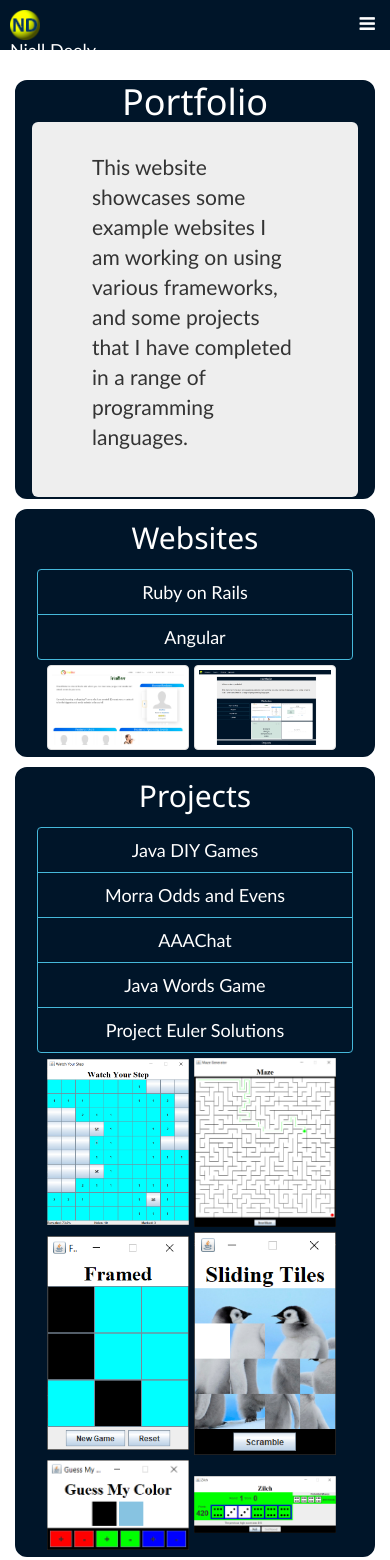
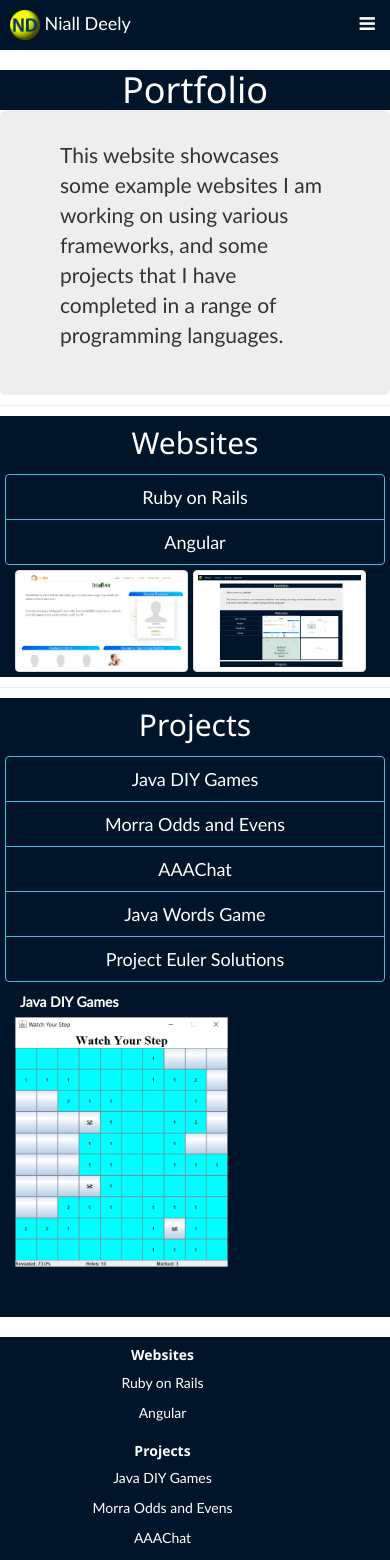
Before and after one commit to ndeely/Angular-ndcom, an Angular app: page / in a window 390 px wide. Shown: the top 1560 px of the page. Built offline with nearby package versions, Linux system fonts and the light colour scheme.

Commit message:
image slider added to projects and homepage
+ slideshow.css
+ slideshow.js
- css changes for website layout
- added name to top nav

```diff
--- a/angular.json
+++ b/angular.json
@@ -25,18 +25,16 @@
 						"aot": true,
 						"assets": [
 							"src/favicon.ico",
-							"src/assets",
-							{
-								"glob": "**/*",
-								"input": "./node_modules/@ant-design/icons-angular/src/inline-svg/",
-								"output": "/assets/"
-							}
+							"src/assets"
 						],
 						"styles": [
               "node_modules/bootstrap/dist/css/bootstrap.min.css",
-							"src/styles.scss"
+							"src/styles.scss",
+              "src/assets/css/slideshow.css"
 						],
-						"scripts": []
+						"scripts": [
+              "src/assets/js/slideshow.js"
+            ]
 					},
 					"configurations": {
 						"production": {
--- a/package.json
+++ b/package.json
@@ -11,7 +11,6 @@
   },
   "private": true,
   "dependencies": {
-    "@angular/animations": "^12.0.2",
     "@angular/common": "^12.0.2",
     "@angular/compiler": "^12.0.2",
     "@angular/core": "^12.0.2",
@@ -39,6 +38,6 @@
     "protractor": "^7.0.0",
     "ts-node": "^10.0.0",
     "tslint": "^6.1.3",
-    "typescript": "^4.3.2"
+    "typescript": "4.2.4"
   }
 }
--- a/src/app/header/header.component.html
+++ b/src/app/header/header.component.html
@@ -2,8 +2,8 @@
   <div class="container-fluid">
     <div class="navbar-header">
       <a class="navbar-brand" routerLink="">
-        <img src="./assets/images/favicon.png" style="max-width:30px;" />
-         Niall Deely
+        <img src="./assets/images/favicon.png" />
+        <span> Niall Deely</span>
       </a>
       <a class="hamburger" (click)="toggleNav()"><i class="fa fa-bars"></i></a>
     </div>
--- a/src/app/header/header.component.scss
+++ b/src/app/header/header.component.scss
@@ -8,31 +8,37 @@
 
 .navbar-brand {
   padding:10px 10px;
+  img {
+    display: inline;
+    max-width: 30px;
+  }
 }
 
 nav.navbar {
   border:none;
   border-radius: 0px;
-}
-
-nav.navbar, ul.dropdown-menu {
   background-color:#001529;
-}
-
-nav.navbar a, ul.dropdown-menu p {
-  color:#fff !important;
-}
-
-ul.navbar-nav li a:hover, ul.navbar-nav li a:active, ul.navbar-nav li a:focus, li.dropdown.open a.dropdown-toggle {
-  background-color: #1890FF;
+  a {
+    color:#fff !important;
+  }
 }
 
 ul.dropdown-menu {
+  background-color:#001529;
   margin-top: -1px;
+  p {
+    color:#fff !important;
+    text-align: center;
+  }
 }
 
-ul.dropdown-menu p {
-  text-align: center;
+ul.navbar-nav li {
+  a:hover,
+  a:active,
+  a:focus,
+  &.dropdown.open a.dropdown-toggle {
+    background-color: #1890FF;
+  }
 }
 
 @media screen and (max-width: 768px) {
--- a/src/app/home/home.component.html
+++ b/src/app/home/home.component.html
@@ -5,6 +5,7 @@
       that I have completed in a range of programming languages.</p>
   </div>
 </div>
+<hr>
 <div class="container">
   <h2>Websites</h2>
   <div class="sites">
@@ -46,6 +47,7 @@
     </div>
   </div>
 </div>
+<hr>
 <div class="container">
   <h2>Projects</h2>
   <div class="projects">
@@ -60,19 +62,21 @@
       <div class="projectImage col-xs-12 col-md-8">
         <div *ngIf="!selectedProject">
           <span *ngFor="let project of projects">
-            <a *ngIf="project.imagePaths.length > 0" (click)="selectProject(project.id)">
-              <img
-                *ngFor="let imagePath of project.imagePaths"
-                src="{{ imagePath }}" alt="{{ project.name }}"
-              />
-            </a>
+            <div *ngIf="project.imagePaths.length > 0">
+              <p class="projectTitle">{{ project.name }}</p>
+              <a (click)="selectProject(project.id)">
+                <div class="slideshow-container">
+                  <img *ngFor="let imgPath of project.imagePaths" class="mySlides" src="{{ imgPath }}" alt="{{ project.name }}">
+                </div>
+              </a>
+            </div>
+
           </span>
         </div>
         <div *ngIf="selectedProject && selectedProject.imagePaths.length > 0">
-          <img
-          *ngFor="let imagePath of selectedProject.imagePaths"
-          src="{{ imagePath }}"
-          alt="{{ selectedProject.name }}" />
+          <div class="slideshow-container">
+            <img *ngFor="let imgPath of selectedProject.imagePaths" class="mySlides" src="{{ imgPath }}" alt="{{ selectedProject.name }}">
+          </div>
         </div>
       </div>
     </div>
--- a/src/app/home/home.component.scss
+++ b/src/app/home/home.component.scss
@@ -2,14 +2,12 @@
   margin:0px;
 }
 
-.container {
-  margin: 10px 0px;
-  border: 2px solid #001529;
-  border-radius: 12px;
-  background-color: #001529;
-  h2 {
-    padding: 10px;
-  }
+hr {
+  margin:10px 0px;
+}
+
+.container h2 {
+  padding: 10px;
 }
 
 .introText {
@@ -45,16 +43,21 @@
 
 .projectImage img {
   max-height: 250px;
-  display: inline;
 }
 
 .siteImage img, .projectImage img {
   max-width: 95%;
+  margin: 0px 5px 5px 0px;
 }
 
-.siteImage img.img-thumbnail, .projectImage img {
-  margin: 0px 5px 5px 0px;
+.siteImage img.img-thumbnail {
   max-width:48%;
+}
+
+p.projectTitle {
+  color: #FFF;
+  font-weight: bold;
+  padding: 5px;
 }
 
 .desc {
--- a/src/app/projects/projects.component.html
+++ b/src/app/projects/projects.component.html
@@ -1,4 +1,4 @@
-<div class="container col-xs-10 col-xs-offset-1">
+<div class="container col-md-12 col-xs-12">
   <div class="row">
     <div class="col-xs-12">
       <h1>{{project.name}}</h1>
@@ -15,11 +15,8 @@
   </div>
   <div class="row">
     <div class="col-xs-12">
-      <div class="col-xs-4" *ngFor="let imgPath of project.imagePaths">
-        <img
-          src="{{imgPath}}"
-          alt="{{project.name}}"
-          class="img-responsive">
+      <div class="slideshow-container">
+        <img *ngFor="let imgPath of project.imagePaths" class="mySlides" src="{{imgPath}}">
       </div>
     </div>
   </div>
--- a/src/app/websites/websites.component.html
+++ b/src/app/websites/websites.component.html
@@ -1,4 +1,4 @@
-<div class="container col-xs-10 col-xs-offset-1">
+<div class="container col-md-12 col-xs-12">
   <div class="row">
     <div class="col-xs-12">
       <h1>{{site.name}}</h1>
--- /dev/null
+++ b/src/assets/css/slideshow.css
@@ -0,0 +1,100 @@
+* {
+  box-sizing: border-box
+}
+
+/* Slideshow container */
+.slideshow-container {
+  max-width: 600px;
+  height: 300px;
+  position: relative;
+  margin: auto;
+}
+
+.slideshow-container img {
+  max-height: 100%;
+  width: auto;
+  margin:auto;
+}
+
+/* Hide the images by default */
+.mySlides {
+  display: none;
+}
+
+/* Next & previous buttons */
+.prev, .next {
+  cursor: pointer;
+  position: absolute;
+  top: 50%;
+  width: auto;
+  margin-top: -22px;
+  padding: 16px;
+  color: white;
+  font-weight: bold;
+  font-size: 18px;
+  transition: 0.6s ease;
+  border-radius: 0 3px 3px 0;
+  user-select: none;
+}
+
+/* Position the "next button" to the right */
+.next {
+  right: 0;
+  border-radius: 3px 0 0 3px;
+}
+
+/* On hover, add a black background color with a little bit see-through */
+.prev:hover, .next:hover {
+  background-color: rgba(0, 0, 0, 0.8);
+}
+
+/* Number text (1/3 etc) */
+.numbertext {
+  color: #000;
+  font-weight: bold;
+  font-size: 16px;
+  padding: 8px 12px;
+  position: absolute;
+  top: 0;
+}
+
+.active {
+  background-color: #717171;
+}
+
+/* Fading animation */
+.fade {
+  -webkit-animation-name: fade;
+  -webkit-animation-duration: 1.5s;
+  animation-name: fade;
+  animation-duration: 1.5s;
+}
+
+@-webkit-keyframes fade {
+  from {
+    opacity: .4
+  }
+  to {
+    opacity: 1
+  }
+}
+
+@keyframes fade {
+  from {
+    opacity: .4
+  }
+  to {
+    opacity: 1
+  }
+}
+
+@media screen and (max-width: 768px) {
+  .slideshow-container {
+    max-width: 100%;
+  }
+
+  .slideshow-container img {
+    max-width: 90%;
+    margin: auto;
+  }
+}
--- /dev/null
+++ b/src/assets/js/slideshow.js
@@ -0,0 +1,16 @@
+var slideIndex = 0;
+setTimeout(carousel, 1000);
+
+function carousel() {
+  var i;
+  var x = document.getElementsByClassName("mySlides");
+  if (x.length !== 0) {
+    for (i = 0; i < x.length; i++) {
+      x[i].style.display = "none";
+    }
+    slideIndex++;
+    if (slideIndex > x.length) {slideIndex = 1}
+    x[slideIndex-1].style.display = "block";
+  }
+  setTimeout(carousel, 5000); // Change image every 5 seconds
+}
--- a/src/styles.scss
+++ b/src/styles.scss
@@ -53,3 +53,12 @@ blockquote:before {
 blockquote p {
   display: inline;
 }
+
+.container, .col-md-12 {
+  width: 100%;
+  padding: 0px;
+}
+
+.row {
+  margin: 0px;
+}
```
Also changed, not shown: 1 other file (tests, documents, lock files or other folders).
